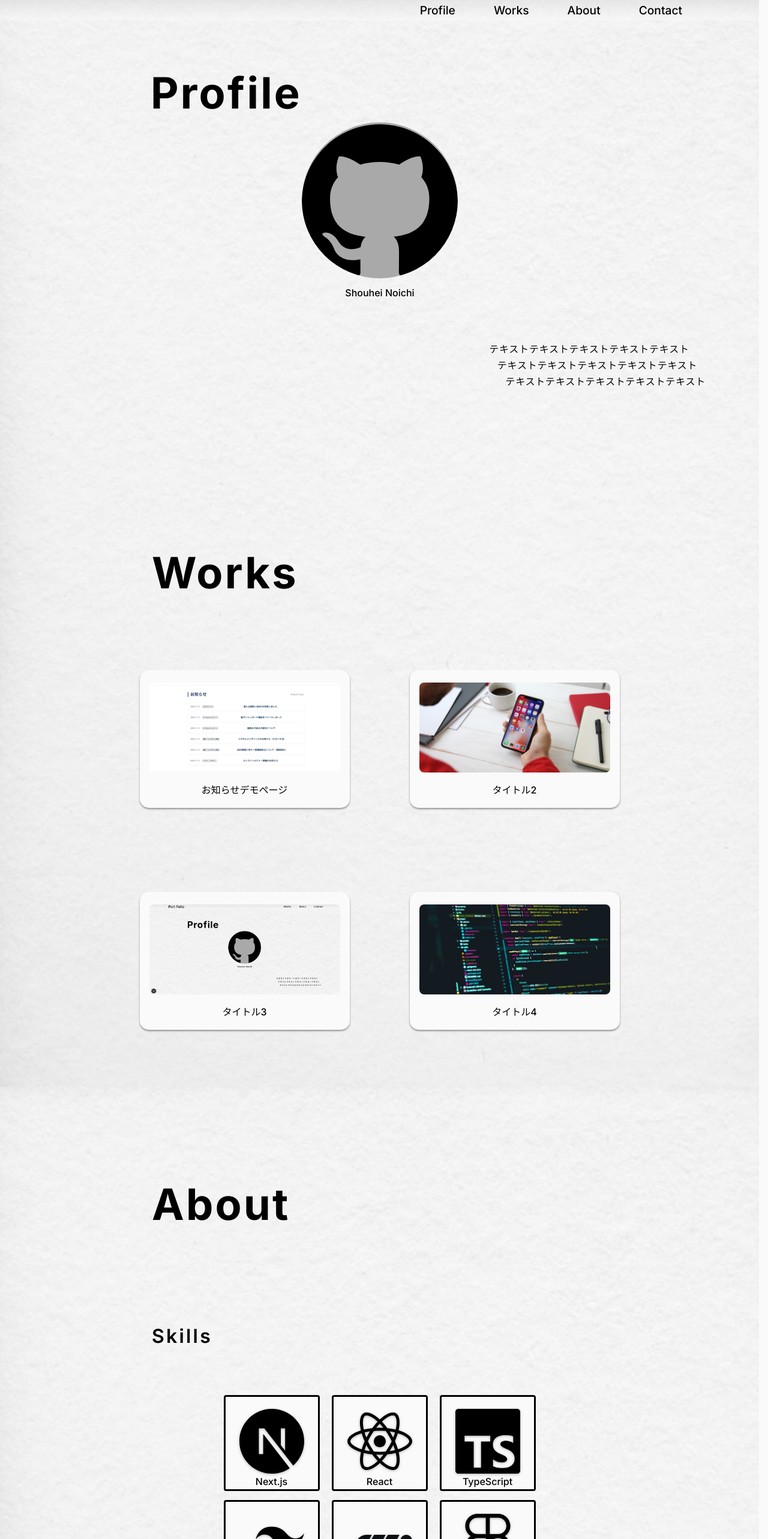
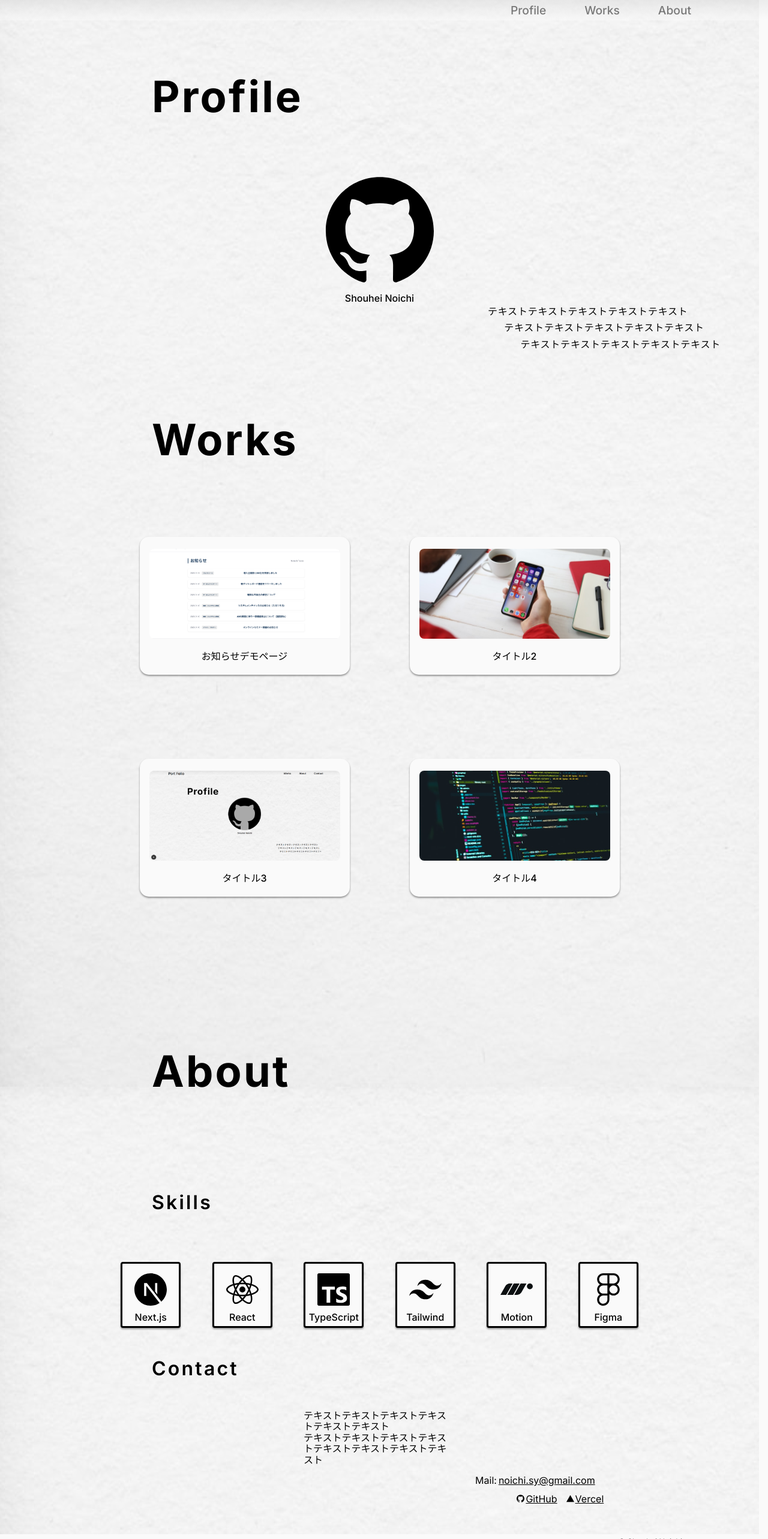
Before and after one commit to ichi-a/main-portfolio, a Next.js app: page / in a window 1280 px wide. Shown: the top 2566 px of the page at 60% size. Built offline with nearby package versions, Linux system fonts and the light colour scheme.

Commit message:
sectionタイトル等修正

```diff
--- a/src/animation/ScrollBg.tsx
+++ b/src/animation/ScrollBg.tsx
@@ -1,16 +1,29 @@
 "use client"
-import { useEffect } from "react"
+import { useEffect, useState, useRef } from "react"
 
-
-export const ScrollBg = () => {
+export const useScrollManager = () => {
+  const [isVisible, setIsVisible] = useState(true);
+  const lastScrollY = useRef(0);
 
   useEffect(() => {
     const handleScroll = () => {
-      document.documentElement.style.setProperty("--scroll-y",window.scrollY.toString());
+      const currentScrollY = window.scrollY;
+
+      // パララックス用
+      document.documentElement.style.setProperty("--scroll-y", currentScrollY.toString());
+
+      // ヘッダー出し入れ用（100px以上スクロールした時だけ判定）
+      if (currentScrollY > lastScrollY.current && currentScrollY > 100) {
+        setIsVisible(false); // 下スクロールで隠す
+      } else {
+        setIsVisible(true);  // 上スクロールで出す
+      }
+      lastScrollY.current = currentScrollY;
     };
-    window.addEventListener("scroll",handleScroll,{passive: true});
-      return () => window.removeEventListener("scroll", handleScroll);
-  },[]);
 
-  return null
+    window.addEventListener("scroll", handleScroll, { passive: true });
+    return () => window.removeEventListener("scroll", handleScroll);
+  }, []);
+
+  return isVisible;
 };
--- a/src/app/layout.tsx
+++ b/src/app/layout.tsx
@@ -3,7 +3,7 @@ import type { Metadata } from "next";
 import Header from "@/components/layout/Header";
 import Footer from "@/components/layout/Footer";
 import "./globals.css";
-import { ScrollBg } from "@/animation/ScrollBg";
+// import { ScrollBg } from "@/animation/ScrollBg";
 
 <meta name="apple-mobile-portfolio" content="MyPortfolio" />
 
@@ -40,7 +40,7 @@ export default function RootLayout(
   return (
     <html lang="ja" className={`${inter.variable} ${noto.variable}`}>
       <body>
-        <ScrollBg />
+        {/* <ScrollBg /> */}
         <Header />
         {children}
         <Footer />
--- a/src/components/layout/Header.module.css
+++ b/src/components/layout/Header.module.css
@@ -1,5 +1,6 @@
 
 .header {
+  width: 100%;
   max-width: 1800px;
   display: flex;
   align-items: center;
@@ -11,6 +12,13 @@
   padding: 6px 8.5rem 6px 13rem;
   padding-right: clamp(20px, 10vw, 8.5rem);
   padding-left: clamp(20px, 10vw, 13rem);
+  position:fixed;
+  top: 0;
+  left: 0;
+  z-index: 1;
+  color:#787878;
+  transition: transform 0.4s ease-in-out;
+
 }
 .nav {
   display: flex;
--- a/src/components/layout/Header.tsx
+++ b/src/components/layout/Header.tsx
@@ -1,14 +1,17 @@
+"use client"
+import { useScrollManager } from "@/animation/ScrollBg"
 import styles from "./Header.module.css"
 
 const Header = () => {
+  const isVisible = useScrollManager()
+
   return (
-    <header className={styles.header}>
+    <header className={styles.header} style={{transform: isVisible ? "translateY(0)" : "translateY(-100%)"}}>
       <h2 className={styles.h2}></h2>
       <nav className={styles.nav}>
         <a className={styles.a} href="#profile-section">Profile</a>
         <a className={styles.a} href="#works-section">Works</a>
         <a className={styles.a} href="#about-section">About</a>
-        <a className={styles.a} href="#contact-section">Contact</a>
       </nav>
     </header>
   )
--- a/src/components/section/AboutSection.module.css
+++ b/src/components/section/AboutSection.module.css
@@ -5,7 +5,7 @@
   margin: 0 auto;
 }
 .container {
-  max-width: 525px;
+  max-width: 100%;
   margin: 0 auto;
   text-align: center;
 }
@@ -23,12 +23,11 @@
   margin: 80px 0;
   grid-column: 2/3;
 }
-.grid {
+.sectionTitle {
   display: grid;
-  grid-template-columns: repeat(3,1fr);
-  gap: 15px;
+  grid-template-columns: repeat(5, 1fr);
 }
-.sectionTitle {
+.h3Title {
   display: grid;
   grid-template-columns: repeat(5, 1fr);
 }
--- a/src/components/section/AboutSection.tsx
+++ b/src/components/section/AboutSection.tsx
@@ -8,11 +8,13 @@ const AboutSection = () => {
     <section id="about-section" className={Styles.section}>
       <div className={Styles.sectionTitle}>
         <h2 className={Styles.h2}>About</h2>
+      </div>
+      <div className={Styles.h3Title}>
         <h3 className={Styles.h3}>Skills</h3>
       </div>
       <div className={Styles.container}>
           <SkillsCard />
-        </div>
+      </div>
     </section>
   );
 }
--- a/src/components/section/ContactSection.module.css
+++ b/src/components/section/ContactSection.module.css
@@ -1,9 +1,9 @@
-
 .section {
   max-width: 1800px;
-  margin-top: 200px;
-  margin: 200px auto 0;
-  padding-bottom: 50px;
+  margin: 0 auto;
+  margin-top: 50px;
+}
+.titleWrap {
   display: grid;
   grid-template-columns: repeat(5, 1fr);
 }
@@ -11,8 +11,16 @@
   font-size: 2rem;
   font-weight:600;
   grid-column: 2/3;
-  grid-row: 1/2;
+  letter-spacing: .2rem;
 }
+.contactContainer {
+  max-width: 1800px;
+  margin: 50px auto 0;
+  padding-bottom: 50px;
+  display: grid;
+  grid-template-columns: repeat(5, 1fr);
+}
+
 .text {
   grid-column: 3/4;
   grid-row: 2/3;
@@ -59,26 +67,11 @@
   scale: 1.06;
 }
 @media (max-width:980px) {
-  /* .link {
-      grid-column: 3/6;
-      padding-left: 15vw;
-  } */
-  /* .section {
-    grid-template-columns: repeat(1,1);
-  } */
-  /* .text {
-  grid-column: 2/5;
-  grid-row: 2/3;
-  padding: 3vw;
-} */
-.section {
+
+.contactContainer {
   display: flex;
   flex-direction: column;
   gap: 40px;
-}
-.h2 {
-  text-align: center;
-  padding-right: 100px;
 }
 .text {
   text-align: center;
--- a/src/components/section/ContactSection.tsx
+++ b/src/components/section/ContactSection.tsx
@@ -5,7 +5,10 @@ const ContactSection = () => {
   return (
 
     <section id="contact-section" className={styles.section}>
+      <div className={styles.titleWrap}>
         <h2 className={styles.h2}>Contact</h2>
+      </div>
+      <div className={styles.contactContainer}>
         <div className={styles.text}>
           <p>テキストテキストテキストテキストテキストテキスト</p>
           <p>テキストテキストテキストテキストテキストテキストテキストテキスト</p>
@@ -24,6 +27,7 @@ const ContactSection = () => {
             <a href="" className={styles.a}>Vercel</a>
           </div>
         </div>
+      </div>
     </section>
   )
 }
--- a/src/components/section/ProfileSection.module.css
+++ b/src/components/section/ProfileSection.module.css
@@ -1,48 +1,56 @@
 .section {
+  padding-top: 120px;
   max-width: 1800px;
-  min-height: 800px;
-  /* padding-bottom: 200px; */
   margin: 0 auto;
-  padding: 80px 0 160px 0;
+}
+.titleWrap {
   display: grid;
-  grid-template-columns: repeat(5,1fr);
-  grid-template-rows: repeat(2,auto);
-  grid-template-areas:
-  ". h1 profImg . ."
-  ". . profImg textWrap textWrap";
-}
-.img {
-  width: 260px;
-  height: 260px;
-  border-radius: 50%;
-  background-color: darkgrey;
-}
-.profImg {
-  grid-area: profImg;
-  text-align: center;
-  padding-top: 90px;
+  grid-template-columns: repeat(5, 1fr);
 }
 .h1 {
-  grid-area: h1;
   font-size: clamp(2.5rem, 8vw, 4.5rem);
   font-weight: bold;
   letter-spacing: .2rem;
+  grid-column: 2/3;
+}
+.prof-container {
+  max-width: 100%;
+  min-height: 800px;
+  margin: 0 auto;
+  padding: 80px 0 160px 0;
+}
+.imgwrap {
+  width: 180px;
+  height: 180px;
+  text-align: center;
+  border-radius: 50%;
+  margin: 0 auto;
+}
+.img {
+  object-fit: contain;
+}
+.profCenter {
+  text-align: center;
+  padding-top: 90px;
+  margin: 0 auto;
+}
+.textContainer {
+  width: 100%;
+  margin: 0 auto;
 }
 .textWrap {
-  grid-area: textWrap;
-  display: grid;
-  text-align: center;
-  align-items: end;
   line-height: 1.7;
   letter-spacing: .05rem;
   padding-bottom: 24px;
   padding-right:clamp(5px,5vw,9vw);
+  margin: 0 auto;
+  text-align: right;
+}
+.line1 {
+  margin-right: 3.4rem;
 }
 .line2 {
-  margin-left: 1.7rem;
-}
-.line3 {
-  margin-left: 3.4rem;
+  margin-right: 1.7rem;
 }
 .p {
   margin-top: 15px;
@@ -58,6 +66,6 @@
     padding-right: 100px;
   }
   .textWrap {
-    padding-left: 100px;
+    padding-left: 10px;
   }
 }
--- a/src/components/section/ProfileSection.tsx
+++ b/src/components/section/ProfileSection.tsx
@@ -5,16 +5,22 @@ import styles from "./ProfileSection.module.css"
 const ProfileSection = () => {
   return (
     <section className={styles.section} id="profile-section">
-      <h1 className={styles.h1}>Profile</h1>
-      <div className={styles.profImg}>
-        <img className={styles.img} src="/logos/github.svg" alt=""/>
-        <p className={styles.p}>Shouhei Noichi</p>
+      <div className={styles.titleWrap}>
+        <h1 className={styles.h1}>Profile</h1>
       </div>
-      <div className={styles.textWrap}>
-        <div>
-          <p >テキストテキストテキストテキストテキスト</p>
-          <p className={styles.line2}>テキストテキストテキストテキストテキスト</p>
-          <p className={styles.line3}>テキストテキストテキストテキストテキスト</p>
+      <div className={styles.container}>
+        <div className={styles.profCenter}>
+          <div className={styles.imgwrap}>
+            <img className={styles.img} src="/logos/github.svg" alt=""/>
+          </div>
+          <p className={styles.p}>Shouhei Noichi</p>
+        </div>
+        <div className={styles.textContainer}>
+          <div className={styles.textWrap}>
+            <p className={styles.line1}>テキストテキストテキストテキストテキスト</p>
+            <p className={styles.line2}>テキストテキストテキストテキストテキスト</p>
+            <p>テキストテキストテキストテキストテキスト</p>
+          </div>
         </div>
       </div>
     </section>
--- a/src/components/skills/SkillsCard.module.css
+++ b/src/components/skills/SkillsCard.module.css
@@ -1,43 +1,38 @@
 
+.grid {
+  display: flex;
+  flex-wrap: wrap;
+  justify-content: center;
+  gap: 15px;
+  margin: 0 auto;
+  max-width: 900px;
+  width: 100%;
+}
 .card {
-  width: 160px;
-  height: 160px;
+  width: 100px;
+  height: 110px;
   margin: 0 auto;
-  padding: 20px 28px 0;
+  padding: 10px 14px 0;
   text-align: center;
   background: #fafafa;
   border: 3px solid #000;
   border-radius: 4px;
-  display: grid;
+  display: flex;
+  flex-direction: column;
+  align-items: center;
   justify-content: center;
+  box-shadow: 0 2px 3px rgba(0,0,0,.4);
 }
-.grid {
-  display: grid;
-  grid-template-columns: repeat(3,1fr);
-  gap: 15px;
-}
-/* .card:nth-child(-n+3) {
-  transform: translateX(-10px);
-}
-.card:nth-child(n+4) {
-  transform: translateX(90px);
-} */
 .skillName {
 font-weight: 500;
+font-size: 1rem;
+padding-top: 10px;
 }
 .logo {
-  width: 108px;
-  height: 108px;
-  filter: drop-shadow(0 1px 2px rgba(0,0,0,.3));
+  width: 54px;
+  height: 54px;
+  object-fit: contain;
 }
-/* @media (max-width: 580px) {
-  .card:nth-child(-n+3) {
-    transform: none;
-  }
-  .card:nth-child(n+4) {
-    transform: none;
-  }
-} */
 @media (max-width: 580px) {
   .grid{
     grid-template-columns: repeat(2, 1fr);
```
Lines whose indentation alone changed are shown as unchanged.
